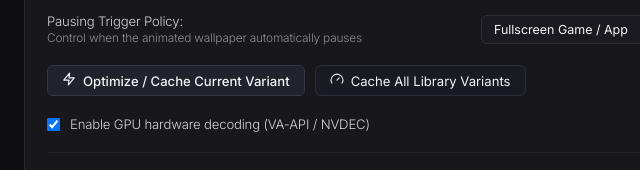
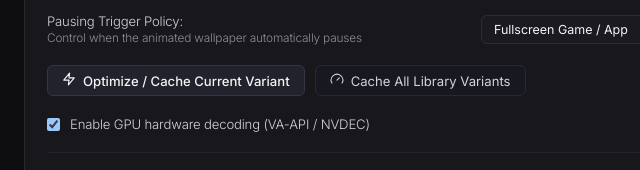
Before and after one commit to Mistarin/Animated-Linux, a website built with Vite: page index.html in a window 1280 px wide. Both pictures are taken after a click on the element "Settings". Shown: the part 371-541 px from the top of the page, 0-640 px from the left. Built offline with nearby package versions, Linux system fonts and the light colour scheme.

Commit message:
fix(theme): enforce dark mode across GTK, WebKit color-scheme, and CSS button resets

```diff
--- a/index.html
+++ b/index.html
@@ -3,6 +3,7 @@
   <head>
     <meta charset="UTF-8" />
     <meta name="viewport" content="width=device-width, initial-scale=1.0" />
+    <meta name="color-scheme" content="dark" />
     <title>Animated Linux</title>
     <link rel="preconnect" href="https://fonts.googleapis.com">
     <link rel="preconnect" href="https://fonts.gstatic.com" crossorigin>
@@ -139,7 +140,7 @@
                   <span id="icon-compress-active-slot"></span>
                   <span>Optimize / Cache Current Variant</span>
                 </button>
-                <button class="btn" id="btn-compress-all">
+                <button class="btn btn-secondary" id="btn-compress-all">
                   <span id="icon-compress-all-slot"></span>
                   <span>Cache All Library Variants</span>
                 </button>
--- a/src-tauri/tauri.conf.json
+++ b/src-tauri/tauri.conf.json
@@ -18,7 +18,8 @@
         "minWidth": 900,
         "minHeight": 600,
         "resizable": true,
-        "fullscreen": false
+        "fullscreen": false,
+        "theme": "Dark"
       }
     ],
     "security": {
--- a/src/styles/theme.css
+++ b/src/styles/theme.css
@@ -1,6 +1,8 @@
 @import url('https://fonts.googleapis.com/css2?family=Inter:wght@300;400;500;600&display=swap');
 
 :root {
+  color-scheme: dark !important;
+
   /* Clean Monochromatic Grey Palette */
   --bg-app: #0e0e11;
   --bg-surface: #141417;
@@ -54,7 +56,9 @@
   -moz-osx-font-smoothing: grayscale;
 }
 
+html,
 body {
+  color-scheme: dark !important;
   background-color: var(--bg-app);
   color: var(--text-main);
   font-family: var(--font-family);
@@ -148,10 +152,13 @@ input[type="reset"] {
   -webkit-appearance: none !important;
   -moz-appearance: none !important;
   appearance: none !important;
+  background: #181820 !important;
+  background-color: #181820 !important;
   background-image: none !important;
-  background-color: #1a1a22 !important;
   color: #f4f4f6 !important;
   border: 1px solid #2e2e38 !important;
+  box-shadow: none !important;
+  text-shadow: none !important;
   font-family: inherit;
   outline: none;
 }
@@ -160,8 +167,9 @@ input[type="reset"] {
   -webkit-appearance: none !important;
   -moz-appearance: none !important;
   appearance: none !important;
+  background: #181820 !important;
+  background-color: #181820 !important;
   background-image: none !important;
-  background-color: #1a1a22 !important;
   color: #f4f4f6 !important;
   border: 1px solid #2e2e38 !important;
   border-radius: var(--radius-sm);
@@ -174,61 +182,83 @@ input[type="reset"] {
   gap: 7px;
   transition: all var(--transition-fast);
   outline: none;
+  box-shadow: none !important;
 }
 
 .btn:hover {
+  background: #242430 !important;
   background-color: #242430 !important;
+  background-image: none !important;
   border-color: #454556 !important;
   color: #ffffff !important;
 }
 
 .btn-primary {
+  background: #22222c !important;
   background-color: #22222c !important;
+  background-image: none !important;
   color: #f4f4f6 !important;
   border: 1px solid #363644 !important;
   font-weight: 500;
 }
 
 .btn-primary:hover {
+  background: #2c2c38 !important;
   background-color: #2c2c38 !important;
+  background-image: none !important;
   border-color: #555568 !important;
   color: #ffffff !important;
 }
 
 .btn-secondary {
+  background: #181820 !important;
   background-color: #181820 !important;
+  background-image: none !important;
   color: #d4d4d8 !important;
   border: 1px solid #282834 !important;
 }
 
 .btn-secondary:hover {
+  background: #22222c !important;
   background-color: #22222c !important;
+  background-image: none !important;
   border-color: #3e3e4e !important;
   color: #ffffff !important;
 }
 
 .btn-success {
+  background: #152820 !important;
   background-color: #152820 !important;
+  background-image: none !important;
   border: 1px solid #1e4535 !important;
   color: #34d399 !important;
 }
 
 .btn-success:hover {
+  background: #1b352b !important;
   background-color: #1b352b !important;
+  background-image: none !important;
   border-color: #265944 !important;
   color: #6ee7b7 !important;
 }
 
 .btn-icon {
+  -webkit-appearance: none !important;
+  appearance: none !important;
+  background: transparent !important;
   background-color: transparent !important;
+  background-image: none !important;
   border: 1px solid transparent !important;
   color: var(--text-muted) !important;
   padding: 6px;
   border-radius: var(--radius-sm);
+  box-shadow: none !important;
 }
 
 .btn-icon:hover {
+  background: #22222a !important;
   background-color: #22222a !important;
+  background-image: none !important;
   border-color: #32323e !important;
   color: #ffffff !important;
 }
@@ -277,12 +307,19 @@ input[type="reset"] {
 }
 
 .nav-tab {
+  -webkit-appearance: none !important;
+  appearance: none !important;
+  background: transparent !important;
+  background-color: transparent !important;
+  background-image: none !important;
+  border: none !important;
+  border-bottom: 2px solid transparent !important;
+  box-shadow: none !important;
   padding: 11px 16px;
   font-size: 0.85rem;
   font-weight: 400;
-  color: var(--text-muted);
+  color: var(--text-muted) !important;
   cursor: pointer;
-  border-bottom: 2px solid transparent;
   transition: all var(--transition-fast);
   display: flex;
   align-items: center;
@@ -295,7 +332,9 @@ input[type="reset"] {
 }
 
 .nav-tab:hover {
-  color: var(--text-main);
+  background: transparent !important;
+  background-color: transparent !important;
+  color: var(--text-main) !important;
 }
 
 .nav-tab:hover svg {
@@ -303,8 +342,10 @@ input[type="reset"] {
 }
 
 .nav-tab.active {
-  color: var(--text-main);
-  border-bottom-color: var(--text-main);
+  background: transparent !important;
+  background-color: transparent !important;
+  color: var(--text-main) !important;
+  border-bottom-color: var(--text-main) !important;
   font-weight: 400;
 }
 
@@ -545,8 +586,9 @@ input[type="reset"] {
 .ctrl-btn {
   -webkit-appearance: none !important;
   appearance: none !important;
+  background: #1c1c24 !important;
+  background-color: #1c1c24 !important;
   background-image: none !important;
-  background-color: #1c1c24 !important;
   border: 1px solid #2e2e3a !important;
   color: #d4d4d8 !important;
   width: 36px;
@@ -557,10 +599,13 @@ input[type="reset"] {
   justify-content: center;
   cursor: pointer;
   transition: all var(--transition-fast);
+  box-shadow: none !important;
 }
 
 .ctrl-btn:hover {
+  background: #262632 !important;
   background-color: #262632 !important;
+  background-image: none !important;
   border-color: #454556 !important;
   color: #ffffff !important;
 }
@@ -568,13 +613,17 @@ input[type="reset"] {
 .ctrl-btn.play-btn {
   width: 42px;
   height: 42px;
+  background: #2b2b36 !important;
   background-color: #2b2b36 !important;
+  background-image: none !important;
   border: 1px solid #444456 !important;
   color: #ffffff !important;
 }
 
 .ctrl-btn.play-btn:hover {
+  background: #363644 !important;
   background-color: #363644 !important;
+  background-image: none !important;
   border-color: #5d5d74 !important;
   color: #ffffff !important;
 }
```
Also changed, not shown: 2 other files.
